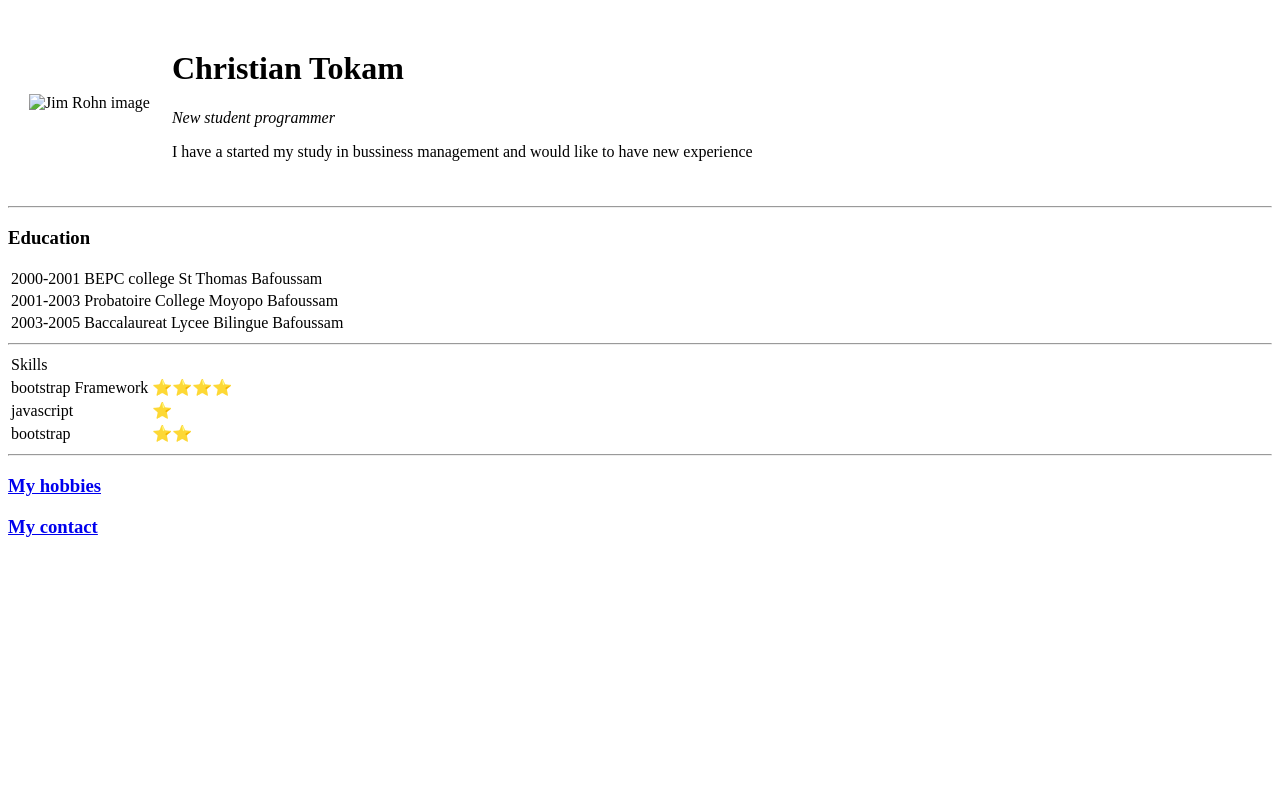
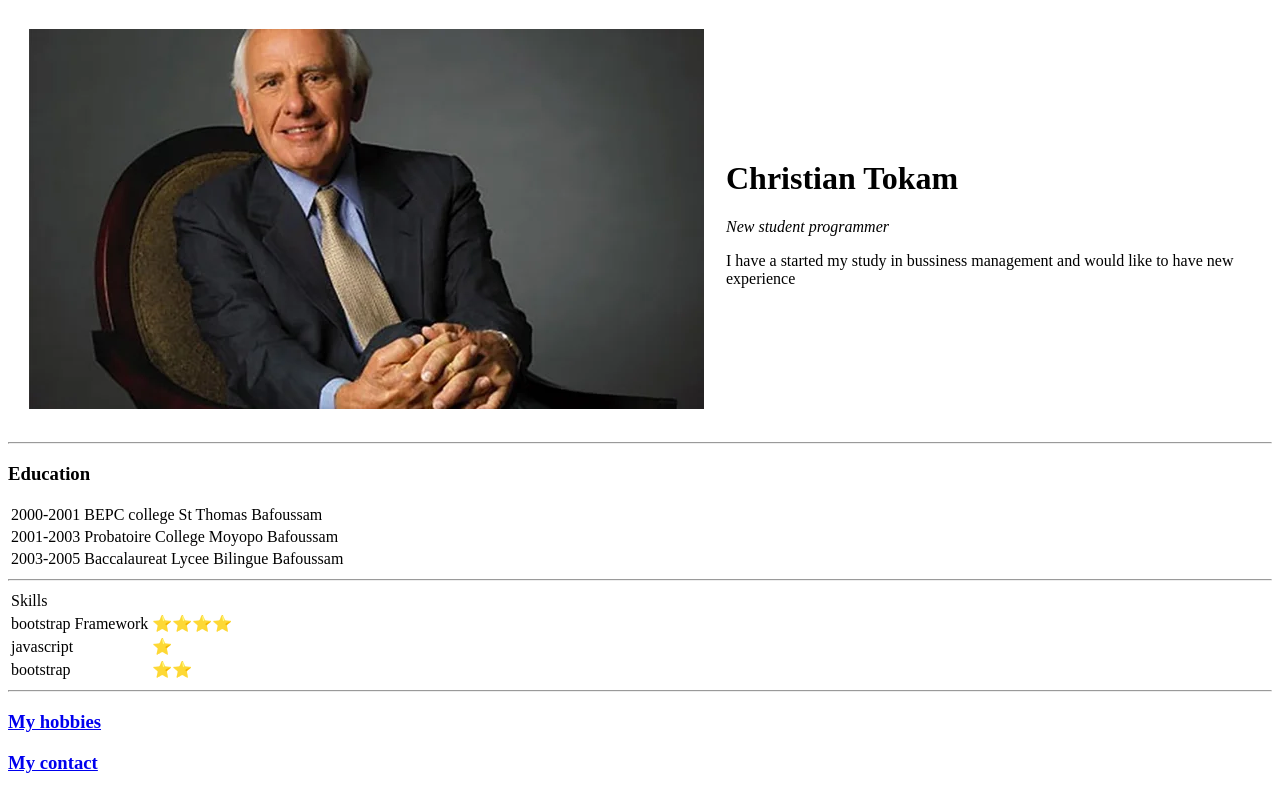
Before and after one commit to Christianraould/Cs, a plain HTML site: page index.html in a window 1280 px wide. Drawn offline with Linux system fonts and the light colour scheme.

Commit message:
Update index.html

```diff
--- a/index.html
+++ b/index.html
@@ -7,7 +7,7 @@
   <body>
     <table cellspacing="20">
       <tr>
-        <td><img src="images/jim-rohn.png" alt="Jim Rohn image" /></td>
+        <td><img src="jim-rohn.png" alt="Jim Rohn image" /></td>
         <td>
           <h1>Christian Tokam</h1>
           <p><em>New student programmer</em></p>
```
